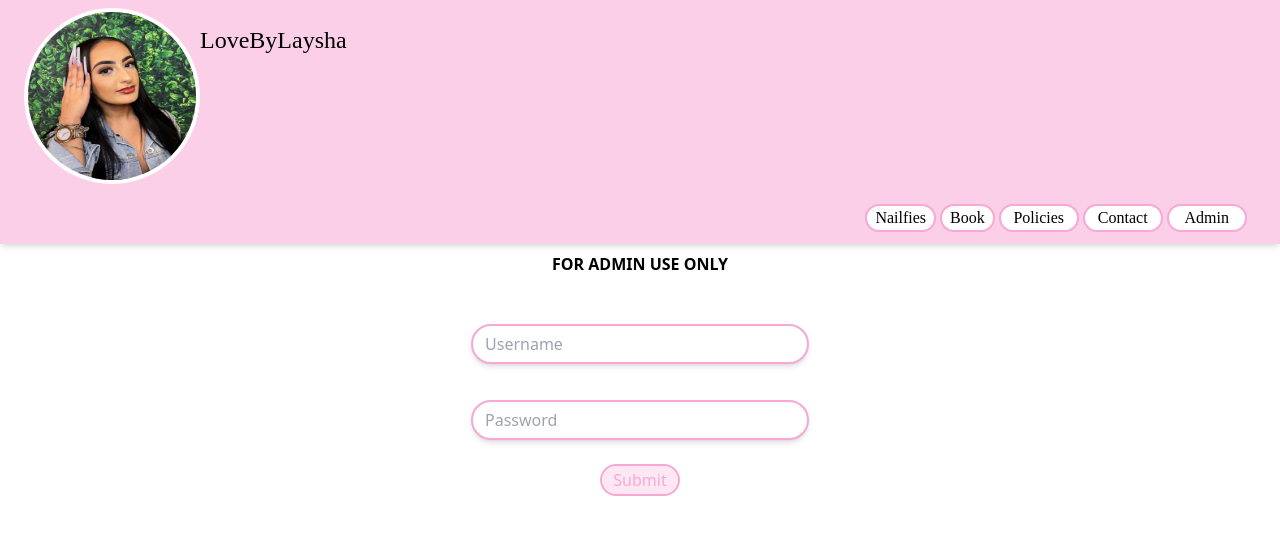
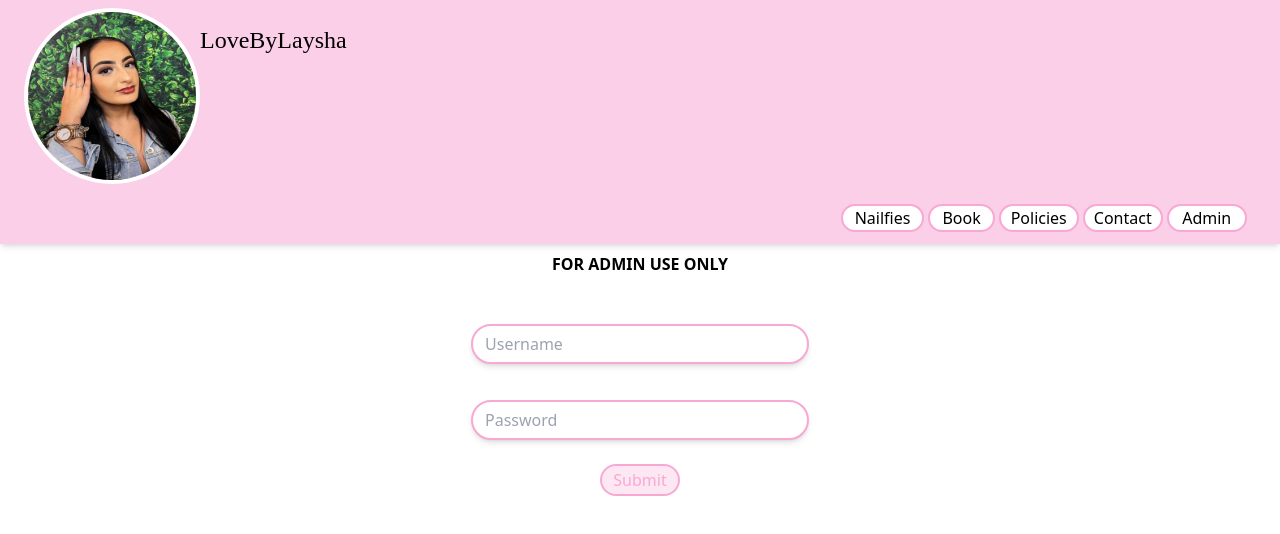
Before and after one commit to jrosado184/LoveByLaysha, a React (Create React App) app in the folder client/: page /login in a window 1280 px wide. Shown: the top 534 px of the page. Built offline with nearby package versions, Linux system fonts and the light colour scheme; the HTML template or start-up script is replaced by a standard one; a web font is replaced by a local one.

Commit message:
font change

```diff
--- a/client/src/components/Appointments/Appointment.js
+++ b/client/src/components/Appointments/Appointment.js
@@ -18,8 +18,7 @@ const Appointment = ({ dispatch, getAppointmentById }) => {
 
   useEffect(() => {
     dispatch(appointmentId(id));
-    console.log(getAppointmentById);
-  }, []);
+  }, [dispatch]);
 
   return (
     <>
--- a/client/src/components/Appointments/Appointments.js
+++ b/client/src/components/Appointments/Appointments.js
@@ -19,7 +19,7 @@ const Appointments = (props) => {
               {appointment.client_name}
             </h1>
           </div>
-          <p className="mr-4 py-1">{`${appointment.appointment_month} ${appointment.appointment_day},${appointment.appointment_year}`}</p>
+          <p className="mr-6 py-1">{`${appointment.appointment_month} ${appointment.appointment_day},${appointment.appointment_year}`}</p>
         </div>
         <div className="w-full pl-4 my-2 flex justify-between">
           <p className="w-full">{appointment.appointment_time}</p>
--- a/client/src/components/Appointments/Book.js
+++ b/client/src/components/Appointments/Book.js
@@ -58,7 +58,7 @@ const Book = (props) => {
     <div>
       <form
         onSubmit={handleSubmit}
-        className="sm:pl-10 py-4 desktop:ml-[7%] w-full"
+        className="sm:pl-10 py-4 desktop:pl-[17%] w-full"
       >
         <div className="sm:  md:flex">
           <Calendar
--- a/client/src/components/Appointments/Uploads.js
+++ b/client/src/components/Appointments/Uploads.js
@@ -12,7 +12,6 @@ const Uploads = ({ dispatch, getAppointmentById }) => {
 
   useEffect(() => {
     dispatch(appointmentId(id));
-    console.log(getAppointmentById);
   }, []);
 
   const handleDelete = () => {
--- a/client/src/components/Main/Header.js
+++ b/client/src/components/Main/Header.js
@@ -28,35 +28,35 @@ const Header = ({ dispatch }) => {
             LoveByLaysha
           </h2>
         </div>
-        <div className="font-girl ml-6 text-2xl w-96">
+        <div className="ml-6 underline text-2xl w-96">
           {localStorage.getItem("message")}
         </div>
         <div
           className={
             localStorage.getItem("token")
-              ? "sm:flex my-3 font-girl w-90 gap-1 items-end justify-end mr-[4.5%] grow"
-              : "sm:flex my-3 font-girl w-100 gap-1 items-end justify-end mr-[2.6%]"
+              ? "sm:flex my-3 text-md w-90 gap-1 items-end justify-end mr-[4.5%] grow"
+              : "sm:flex my-3 text-md w-100 gap-1 items-end justify-end mr-[2.6%]"
           }
         >
-          <nav className="h-6 text-1xl border-2 text-center bg-white rounded-full border-pink-300 pl-2 pr-2 h-[6%] items-center justify-center flex">
+          <nav className="h-6 text-1xl border-2 text-center bg-white rounded-full border-pink-300 pl-3 pr-3 h-[6%] items-center justify-center flex">
             <Link to="nails">Nailfies</Link>
           </nav>
           <nav
             className={
               !localStorage.getItem("token")
-                ? "h-6 text-1xl border-2 rounded-full text-center bg-white border-pink-300 pl-2 pr-2 h-[6%] items-center justify-center flex"
+                ? "h-6 text-1xl border-2 rounded-full text-center bg-white border-pink-300 pl-3 pr-3 h-[6%] items-center justify-center flex"
                 : "hidden"
             }
           >
             <Link to="book">Book</Link>
           </nav>
-          <nav className="h-6 text-1xl border-2 rounded-full text-center bg-white border-pink-300 pl-1 pr-1 w-20 h-[6%] items-center justify-center flex">
+          <nav className="h-6 text-1xl border-2 rounded-full text-center bg-white border-pink-300 pl-3 pr-3 w-20 h-[6%] items-center justify-center flex">
             <Link to="policies">Policies</Link>
           </nav>
           <nav
             className={
               !localStorage.getItem("token")
-                ? "h-6 text-1xl border-2 rounded-full text-center bg-white border-pink-300 pl-2 pr-2 w-20 h-[6%] items-center justify-center flex"
+                ? "h-6 text-1xl border-2 rounded-full text-center bg-white border-pink-300 pl-3 pr-3 w-20 h-[6%] items-center justify-center flex"
                 : "hidden"
             }
           >
@@ -71,7 +71,7 @@ const Header = ({ dispatch }) => {
           >
             <Link to="appointments">Appointments</Link>
           </nav>
-          <nav className="text-1xl border-2 rounded-full text-center bg-white border-pink-300 w-20 h-[6%] pl-2 pr-2 items-center justify-center flex">
+          <nav className="text-1xl border-2 rounded-full text-center bg-white border-pink-300 w-20 h-[6%] pl-3 pr-3 items-center justify-center flex">
             {!localStorage.getItem("token") ? (
               <Link to="login">Admin</Link>
             ) : (
```
